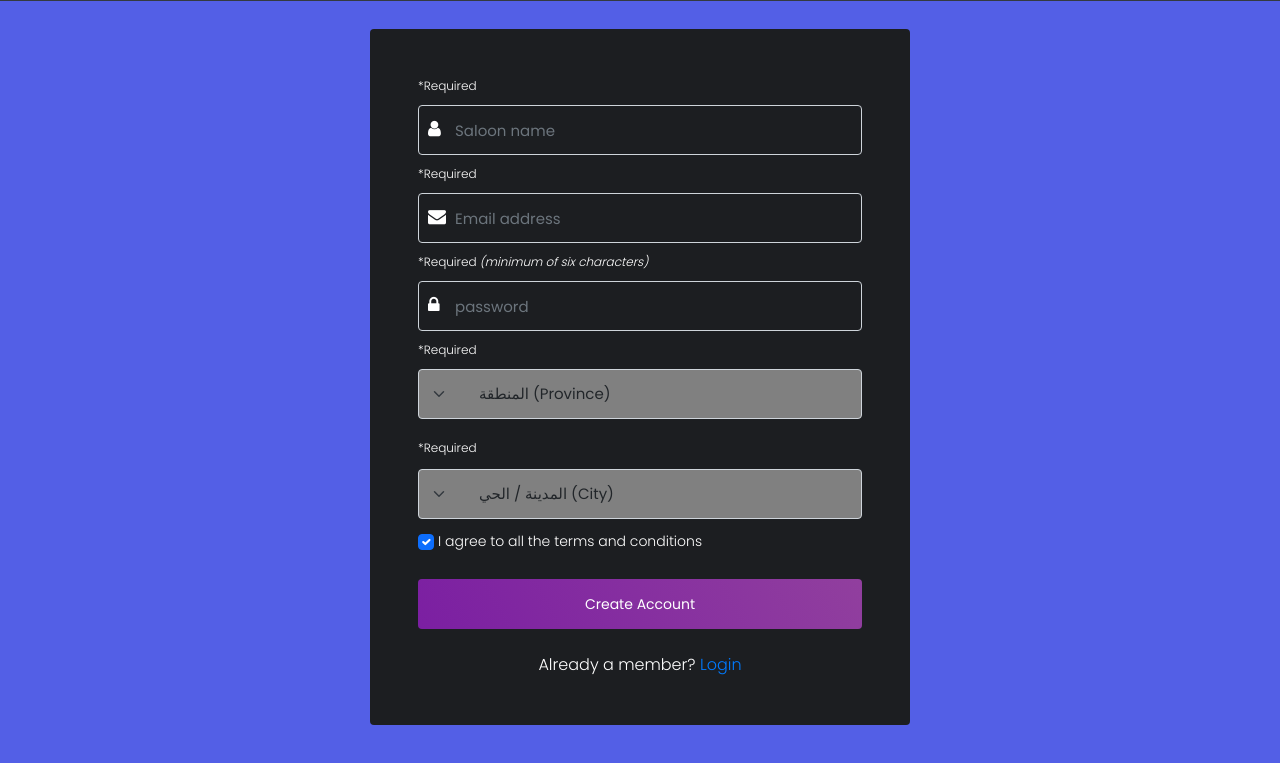
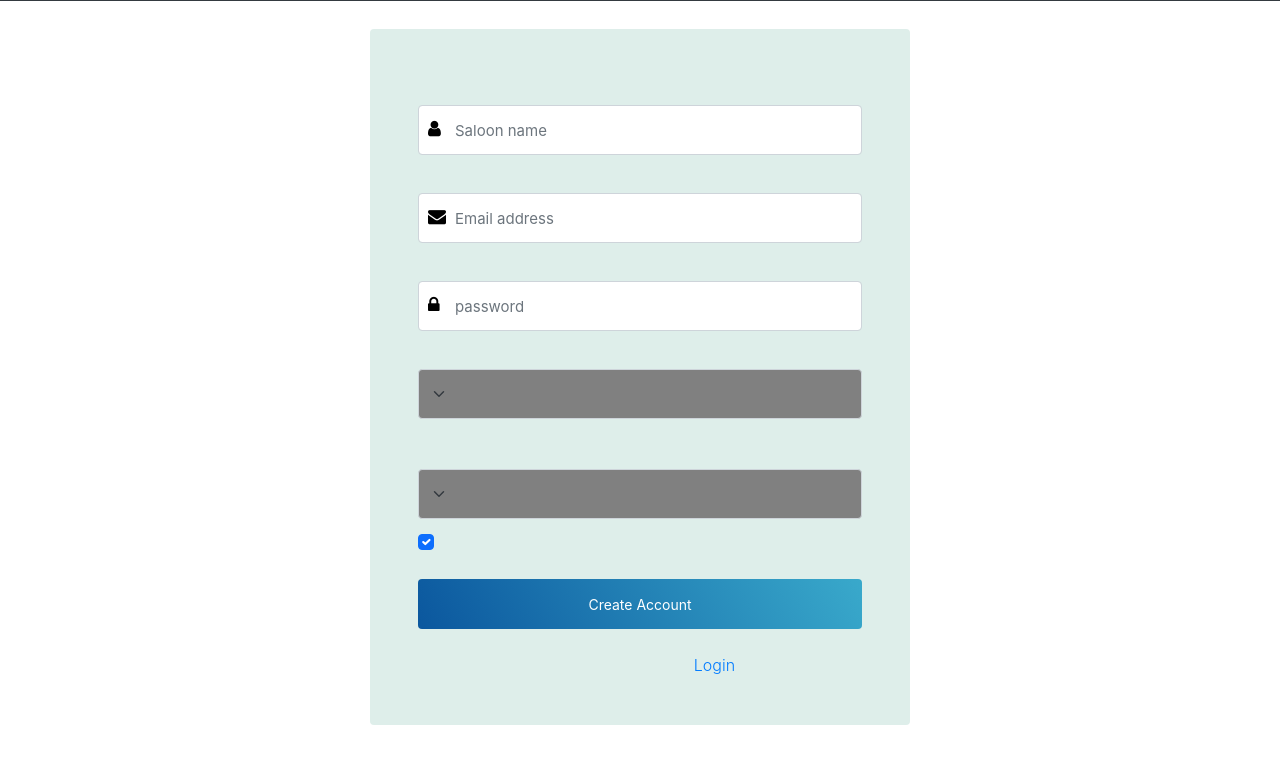
Before and after one commit to braintalked/sawaleen2, a website: page signup.html in a window 1280 px wide. Shown: the part 69-832 px from the top of the page. Drawn offline with nearby package versions, Linux system fonts and the light colour scheme; no server answers.

Commit message:
Update signupstyles.css

```diff
--- a/signupstyles.css
+++ b/signupstyles.css
@@ -1,73 +1,70 @@
 @import url("https://fonts.googleapis.com/css2?family=Poppins:wght@100;200;300;400;500;600;700;800&display=swap");
 
 body {
-    background-color: #535fe6;
-    font-family: "Poppins", sans-serif;
-    font-weight: 300
+    /* font-family: "Poppins", sans-serif; */
+    font-weight: 300;
 }
 
 .height {
-    height: 100vh
+    height: 100vh;
 }
-
+#logoFont
+{
+  font-family: 'Aref Ruqaa', serif;
+}
 .card {
     border: none;
     padding: 20px;
-    background-color: #1c1e21;
-    color: #fff
+    background-color: #deeeea;
+    color: #0000 !important;
 }
-
-.circle {
-    height: 20px;
-    width: 20px;
-    display: flex;
-    align-items: center;
-    justify-content: center;
-    background-color: #5855e7;
-    color: #fff;
-    font-size: 10px;
-    border-radius: 50%
-}
-
 .form-input, .form-select {
     position: relative;
     margin-bottom: 10px;
-    margin-top: 10px
+    margin-top: 10px;
+    color: #0000 !important;
+
 }
 
 .form-input i{
     position: absolute;
     font-size: 18px;
     top: 15px;
-    left: 10px
+    left: 10px;
+    color: #000;
 }
-
+.text-center{
+    color: #0000 !important;
+}
+.text-center>span{
+    color: #0000 !important;
+}
 .form-control, .form-select{
     height: 50px;
-    background-color: #1c1e21;
     text-indent: 24px;
-    font-size: 15px
+    font-size: 15px;
+    color: #0000 !important;
 }
 
 .form-control:focus {
-    background-color: #25272a;
     box-shadow: none;
-    color: #fff;
-    border-color: #4f63e7;
+    color: #0000 !important;
+    border-color: #39a9cb;
 }
 
 .form-check-label {
     margin-top: 2px;
-    font-size: 14px
+    font-size: 14px;
+    color: #0000;
 }
 
 .signup {
     height: 50px;
-    font-size: 14px
+    font-size: 14px;
 }
 .btn-primary{
-  background: linear-gradient(60deg, #7b1fa2, #913f9e);
-  border-style: none;
+    background: linear-gradient(60deg, #0b579e, #39a9cb);
+    border-style: none;
 }
 .social {
     height: 50px;
@@ -78,10 +75,10 @@ body {
     border: 1px solid #eee;
     border-radius: 50%;
     margin-right: 10px;
-    cursor: pointer
+    cursor: pointer;
 }
 
 .social:hover {
     background-color: #0d6efd;
-    border-color: #0d6efd
+    border-color: #0d6efd;
 }
```
